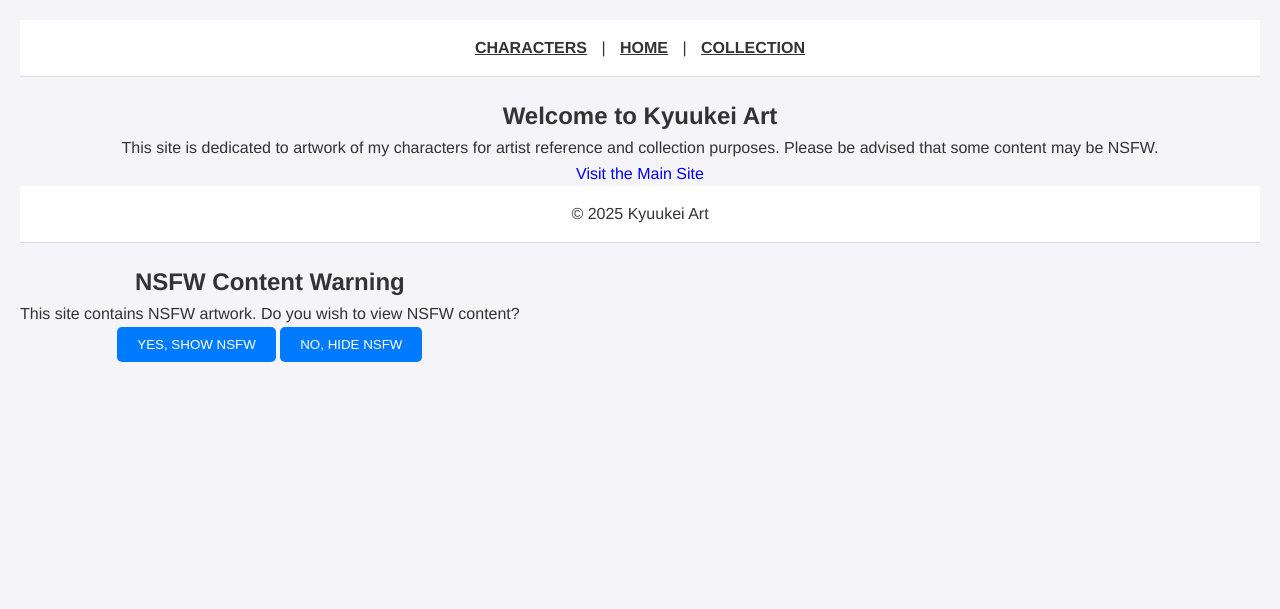
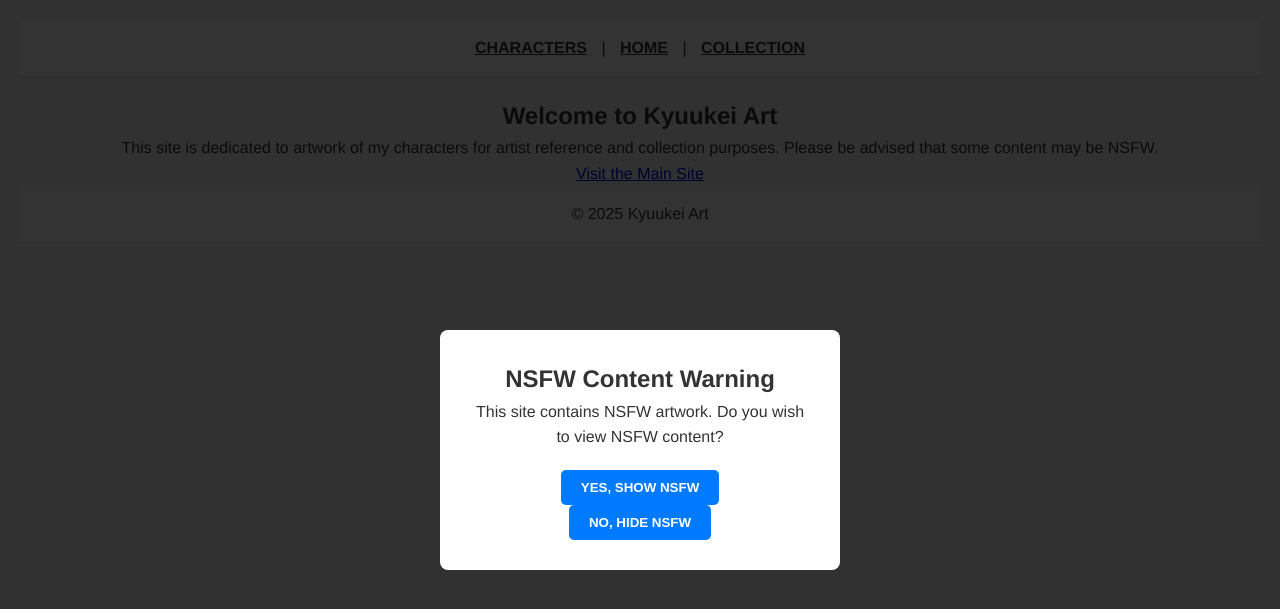
Before and after one commit to Saiminator/Kyuukeiart, a Jekyll site: the page built from index.html, in a window 1280 px wide. Shown: the top 609 px of the page. Built offline with Jekyll 4.4.1, drawn with Linux system fonts in a browser that asks for light colours.

Commit message:
Update style.css

```diff
--- a/assets/css/style.css
+++ b/assets/css/style.css
@@ -14,11 +14,6 @@
   text-align: center;
 }
 
-/* Remove underline from all links by default */
-a {
-  text-decoration: none;
-}
-
 /* HEADER & FOOTER */
 header, footer {
   background: #ffffff;
@@ -27,14 +22,12 @@
   margin-bottom: 20px;
 }
 
-/* Only header/footer links get underlines */
 header nav a,
 footer a {
   margin: 0 10px;
   color: #333;
   font-weight: bold;
   text-transform: uppercase;
-  text-decoration: underline;
 }
 
 header nav a:hover,
@@ -64,16 +57,17 @@
   background: #0056b3;
 }
 
-/* BACK BUTTON - Centered and no underline */
+/* BACK BUTTON */
 .back-btn {
-  display: block;
-  width: fit-content;
-  margin: 0 auto 20px;
+  display: inline-block;
+  margin-bottom: 20px;
   padding: 10px 15px;
   background: #f7cdd5;
   color: #fff;
   border-radius: 5px;
   cursor: pointer;
+  transition: background 0.3s ease;
+  text-decoration: none;
 }
 
 .back-btn:hover {
@@ -99,13 +93,13 @@
   box-shadow: 0 3px 6px rgba(0,0,0,0.15);
 }
 
-/* Character thumbnail – used for both character and collection preview */
+/* Character thumbnail - used for both character and collection preview */
 .character-thumb {
   width: 100%;
   height: 220px;
   background-size: cover;
   background-position: center;
-  position: relative; /* For overlay positioning */
+  position: relative;  /* needed for overlays */
 }
 
 .character-name {
@@ -114,9 +108,8 @@
   color: #333;
 }
 
-/* COLLECTION LIST & SETS */
-.collection-list,
-.collection-sets {
+/* Collection list container (for character pages listing related collections) */
+.collection-list {
   display: flex;
   flex-wrap: wrap;
   justify-content: center;
@@ -125,12 +118,19 @@
   max-width: 1200px;
 }
 
+/* Collection sets container (for multiple sets per artwork) */
+.collection-sets {
+  display: flex;
+  flex-wrap: wrap;
+  justify-content: center;
+  gap: 20px;
+}
+
 /* Individual collection set card */
 .collection-set {
   margin: 20px;
   text-align: center;
 }
-
 .collection-set p {
   max-width: 220px;
   margin: 5px auto;
@@ -157,7 +157,6 @@
 .detail-content {
   flex: 2;
   padding: 20px;
-  text-align: center; /* Ensure content text is centered */
 }
 
 .detail-content h1 {
@@ -210,18 +209,6 @@
   transform: scale(1.05);
 }
 
-/* SET OVERLAY */
-.set-count-overlay {
-  position: absolute;
-  top: 5px;
-  right: 5px;
-  background: rgba(0,0,0,0.6);
-  color: #fff;
-  padding: 3px 6px;
-  border-radius: 3px;
-  font-size: 0.8em;
-}
-
 /* MODAL STYLES */
 .modal {
   display: none; /* Hidden initially */
@@ -243,30 +230,31 @@
   margin: auto;
 }
 
-/* Modal arrows repositioned to the bottom */
+/* MODAL NAVIGATION BUTTONS */
 .modal-prev,
 .modal-next {
   position: absolute;
-  bottom: 20px;
+  top: 50%;
+  transform: translateY(-50%);
   color: #fff;
   font-size: 50px;
   font-weight: bold;
   cursor: pointer;
   user-select: none;
-  padding: 10px 20px;
+  padding: 20px;
   background: rgba(0,0,0,0.4);
   border-radius: 5px;
 }
 
 .modal-prev {
-  left: 10%;
+  left: 10px;
 }
 
 .modal-next {
-  right: 10%;
+  right: 10px;
 }
 
-/* Modal close button remains at top right */
+/* MODAL CLOSE BUTTON */
 .modal-close {
   position: absolute;
   top: 20px;
@@ -277,25 +265,76 @@
   cursor: pointer;
 }
 
-/* RESPONSIVE ADJUSTMENTS */
-/* On mobile, stack sidebar above content */
-@media (max-width: 800px) {
-  .detail-container {
-    flex-direction: column;
-    text-align: center;
-  }
-  .detail-sidebar {
-    order: -1;
-  }
+/* NSFW Modal Styles */
+.nsfw-modal {
+  display: none; /* Shown via JavaScript if consent not given */
+  position: fixed;
+  z-index: 20000;
+  left: 0;
+  top: 0;
+  width: 100%;
+  height: 100%;
+  background: rgba(0,0,0,0.8);
+  justify-content: center;
+  align-items: center;
 }
 
-/* Optional: Adjust modal arrow sizes on very small screens */
-@media (max-width: 600px) {
-  .modal-prev,
-  .modal-next {
-    left: 20px;
-    right: 20px;
-    bottom: 10px;
-    font-size: 40px;
-  }
+.nsfw-modal-content {
+  background: #fff;
+  padding: 30px;
+  border-radius: 8px;
+  text-align: center;
+  max-width: 400px;
+  margin: auto;
 }
+
+.nsfw-buttons {
+  margin-top: 20px;
+}
+
+.nsfw-buttons button {
+  margin: 0 10px;
+  padding: 10px 20px;
+  font-weight: bold;
+  border: none;
+  border-radius: 5px;
+  cursor: pointer;
+  transition: background 0.3s ease;
+}
+
+.nsfw-buttons button:hover {
+  background: #007BFF;
+  color: #fff;
+}
+
+/* Blurred NSFW Images */
+.blurred {
+  filter: blur(8px);
+  position: relative;
+}
+
+/* Optionally, overlay an NSFW label on blurred images */
+.blurred::after {
+  content: "NSFW";
+  position: absolute;
+  top: 50%;
+  left: 50%;
+  transform: translate(-50%, -50%);
+  font-size: 1.2em;
+  color: #fff;
+  background: rgba(0,0,0,0.6);
+  padding: 5px 10px;
+  border-radius: 5px;
+}
+
+/* (Optional) NSFW indicator overlay on set previews */
+.nsfw-indicator {
+  position: absolute;
+  bottom: 5px;
+  left: 5px;
+  background: rgba(255,0,0,0.7);
+  color: #fff;
+  padding: 3px 6px;
+  font-size: 0.8em;
+  border-radius: 3px;
+}
```
